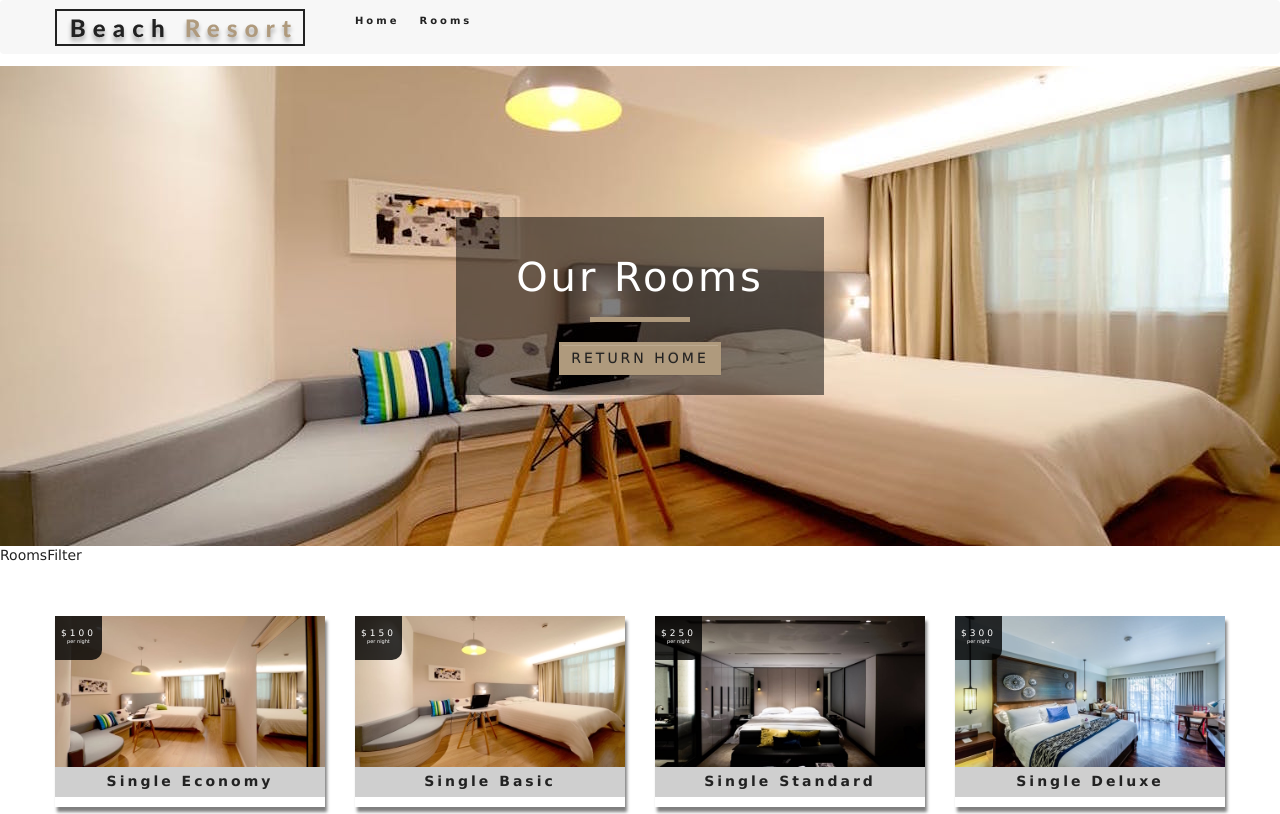
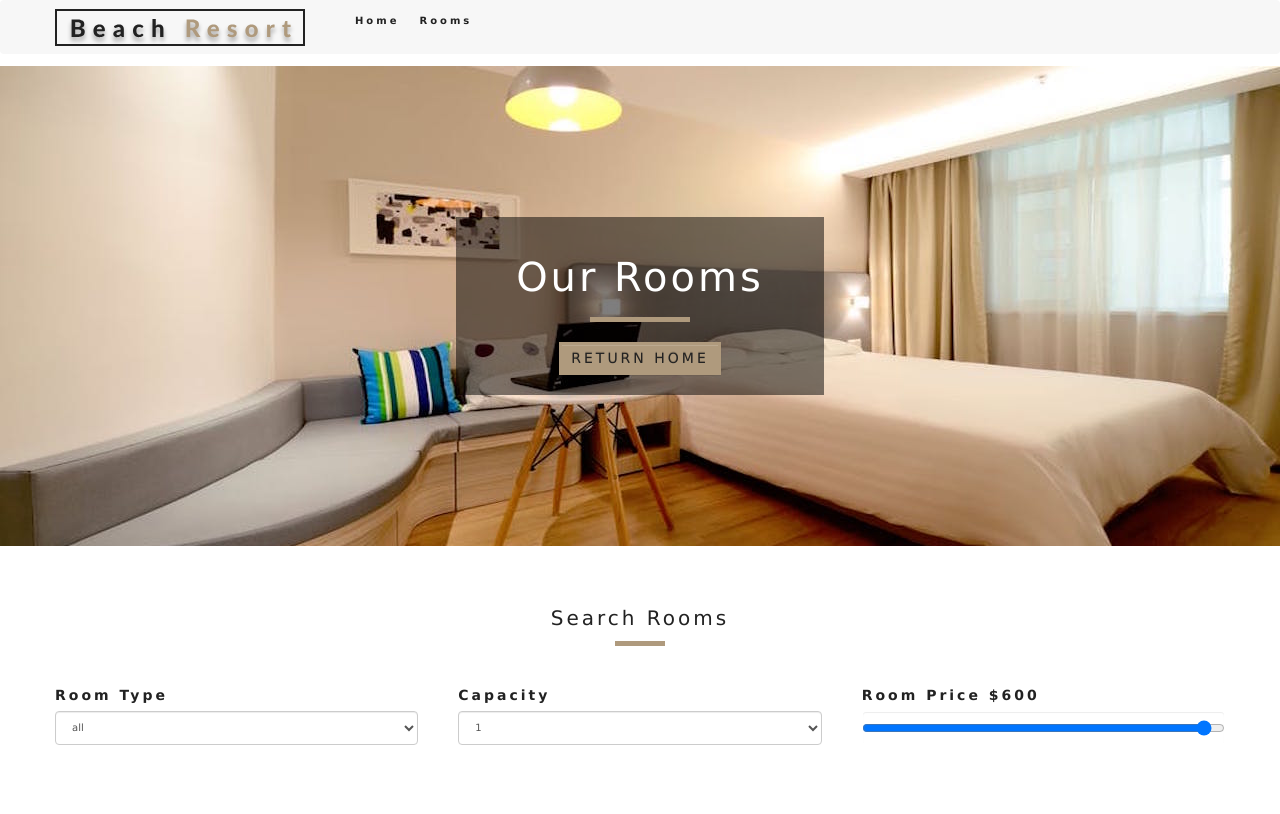
Before and after one commit to DipaShaha/Beach-Resort-App-Using-ReactJS, a React (Create React App) app: page /rooms in a window 1280 px wide. Shown: the top 814 px of the page. Built offline with nearby package versions, Linux system fonts and the light colour scheme.

Commit message:
Added search filter type,capacity,price

```diff
--- a/src/Context.js
+++ b/src/Context.js
@@ -10,7 +10,16 @@
         rooms:[],
         sortedRooms:[],
         featuredRooms:[],
-        loading:true
+        loading:true,
+        type:'all',
+        capacity:1,
+        price:0,
+        minPrice:0,
+        maxPrice:0,
+        minSize:0,
+        maxSize:0,
+        breakfast:false,
+        pets:false
     };
 
 //getData
@@ -18,12 +27,16 @@
 componentDidMount(){
  let rooms=this.formatData(items);
  let featuredRooms=rooms.filter(room=>room.featured===true)
-
+ let maxPrice=Math.max(...rooms.map(item=>item.price));
+ let maxSize=Math.max(...rooms.map(item=>item.size));
     this.setState({
         rooms,
         featuredRooms,
         sortedRooms:rooms,
-        loading:false
+        loading:false,
+        price:maxPrice,
+        maxPrice,
+        maxSize
     })
 
 }
@@ -45,9 +58,50 @@
     return room;
 }
 
-  render() {
+handleChange=(event)=>{
+ const target=event.target;
+ const value=event.type==="checkbox"?target.checked:target.value;
+
+ const name=event.target.name;
+ this.setState({
+    [name]:value
+ },
+    this.filterRooms
+ )}
+
+filterRooms=()=>{
+  let{
+    rooms,type,capacity,price,minSize,maxSize,breakfast,pets
+    }=this.state;
+
+    let tempRooms=[...rooms];
+
+    capacity-parseInt(capacity);
+    price-parseInt(price);
+
+    // filter by type
+    if(type!=='all'){
+        tempRooms=tempRooms.filter(room=>room.type===type)
+    }
+
+    // filter by capacity
+    if(type!==1){
+        tempRooms=tempRooms.filter(room=>room.capacity>=capacity)
+    }
+
+
+    // filter by price
+
+    tempRooms=tempRooms.filter(room=>room.price<=price);
+
+
+    //set state
+    this.setState({sortedRooms:tempRooms})
+}
+
+render() {
     return(
-    <RoomContext.Provider value={{...this.state,getRoom:this.getRoom}}>
+    <RoomContext.Provider value={{...this.state,getRoom:this.getRoom,handleChange:this.handleChange}}>
         {this.props.children}
     </RoomContext.Provider>
     );
--- a/src/components/RoomsFilter.js
+++ b/src/components/RoomsFilter.js
@@ -1,9 +1,74 @@
 import React from 'react';
-
+import {useContext} from 'react';
+import {RoomContext} from '../Context';
+import Title from '../components/Title';
 import RoomsList from './RoomsList';
 
-export default function RoomsFilter(){
+
+const getUnique=(items,value)=>{
+	return[... new Set(items.map(item=>item[value]))
+	]
+}
+
+export default function RoomsFilter({rooms}){
+	const context=useContext(RoomContext);
+	const{
+		handleChange,
+		type,
+		capacity,
+		price,
+		minPrice,
+		maxprice,
+		minSize,
+		maxSize,
+		breakfast,
+		pets
+	}=context;
+
+	let types=getUnique(rooms,'type');
+	types=['all',...types];
+	types=types.map((item,index)=>{
+		return <option value={item} key={index}>{item}</option>
+	})
+
+	let people=getUnique(rooms,'capacity');
+	people=people.map((item,index)=>{
+		return <option value={item} key={index}>{item}</option>
+	})
+
+
+
 	return(
-		<div>RoomsFilter</div>
+		<section className="filter-container">
+			<Title title="Search Rooms" />
+			<form className="filter-form">
+				<div className="form-group">
+					<label htmlFor="type">Room Type</label>
+					<select name="type" id="type" value={type}
+					className="form-control"
+					onChange={handleChange}
+					>
+					{types}
+					</select>
+				</div>
+				<div className="form-group">
+					<label htmlFor="capacity">capacity</label>
+					<select name="capacity" id="capacity" value={capacity}
+					className="form-control"
+					onChange={handleChange}
+					>
+					{people}
+					</select>
+				</div>
+				<div className="form-group">
+					<label htmlFor="price">Room Price ${price}</label>
+					<input name="price"type="range" id="price" className="form-control"
+					 min={minPrice} max={maxprice} value={price}
+					 onChange={handleChange}
+					/>
+				</div>
+			</form>
+
+		</section>
 	);
 }
```
